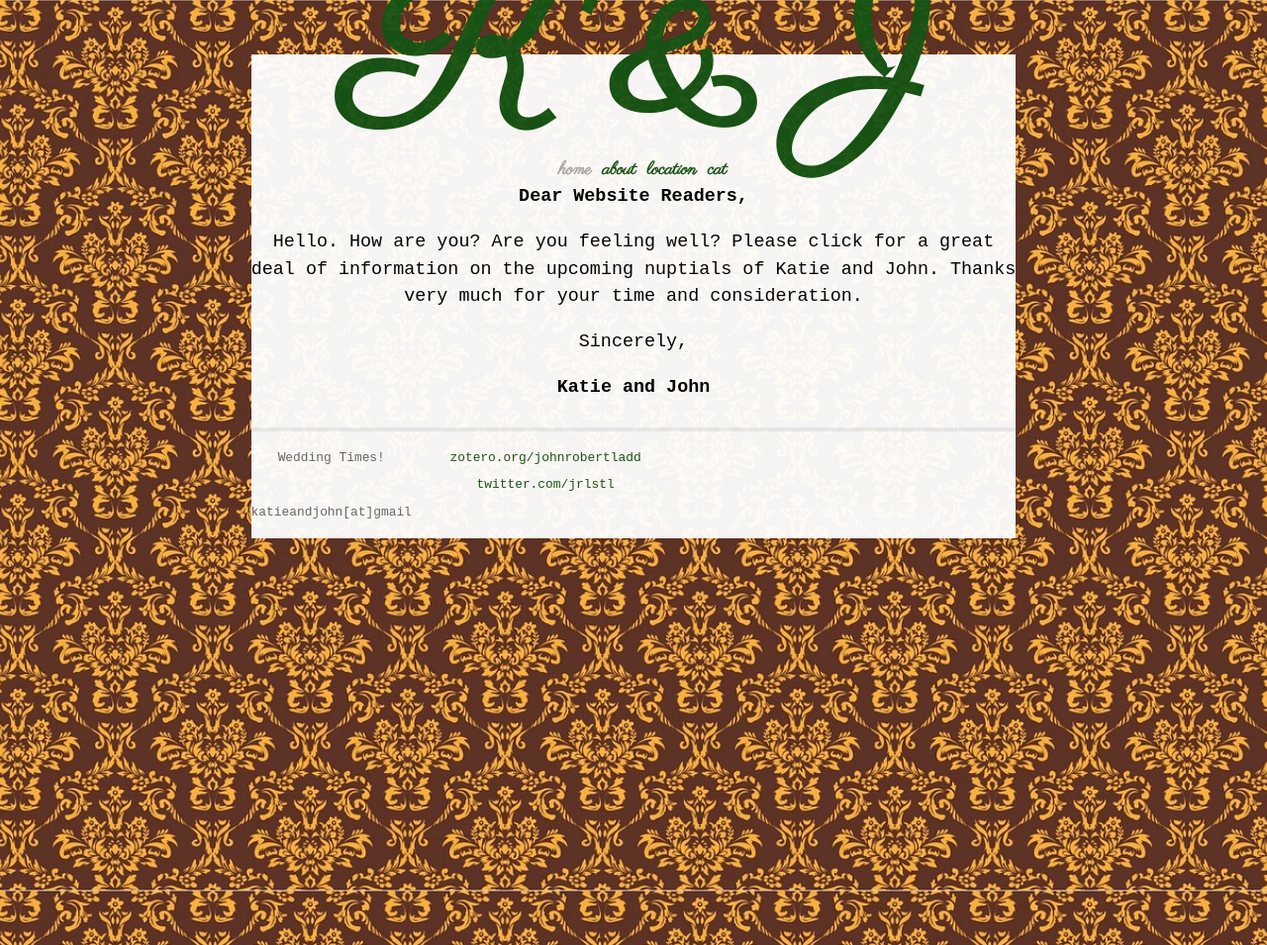
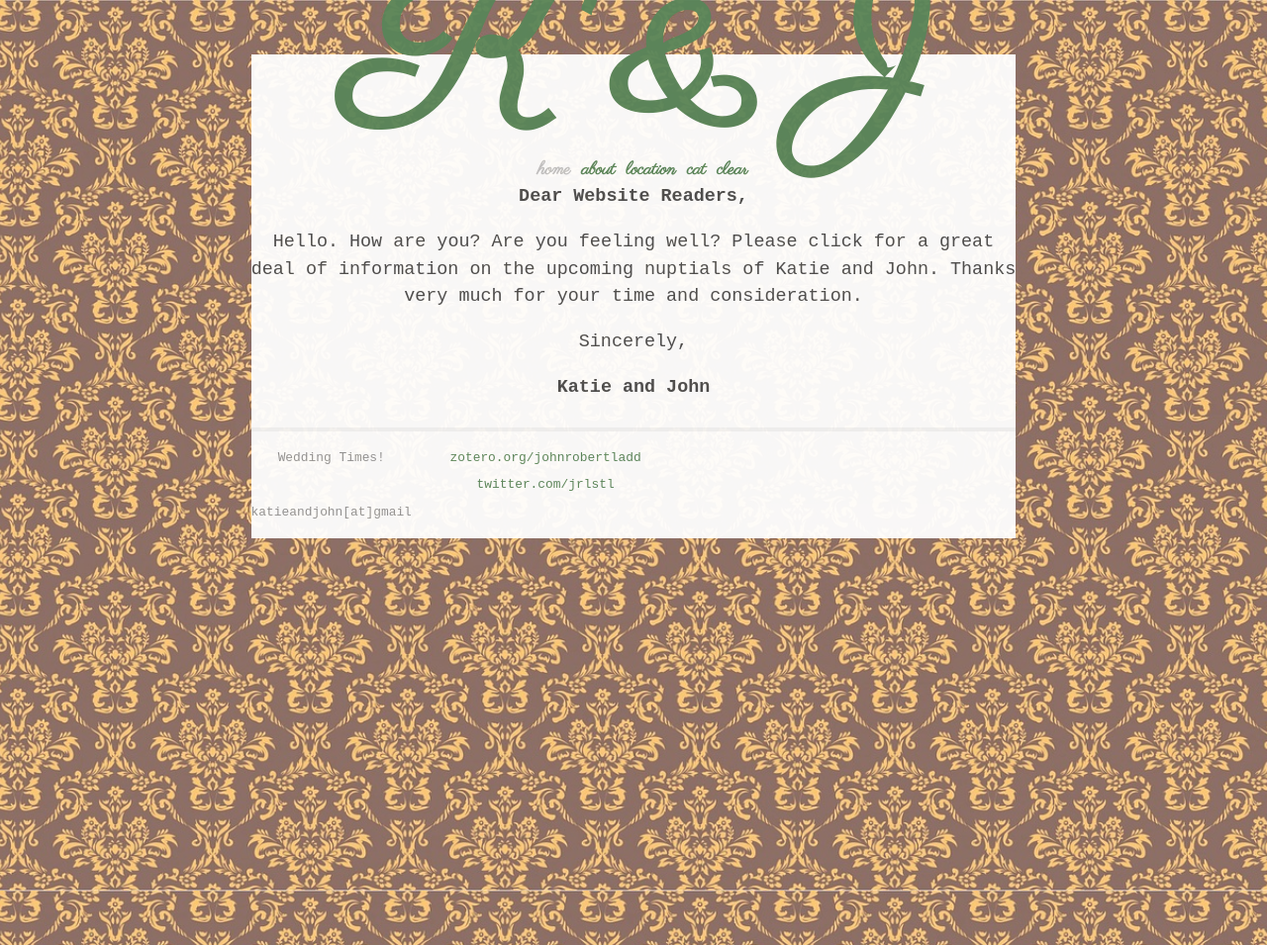
Before and after one commit to jrladd/kmarriesj, a Jekyll site: the page built from index.md, in a window 1280 px wide. Shown: the whole page at 99% size. Built offline with Jekyll 4.4.1, drawn with Linux system fonts in a browser that asks for light colours; Markdown is read by kramdown in place of the engine named in the settings.

Commit message:
change background

```diff
--- a/_layouts/default.html
+++ b/_layouts/default.html
@@ -28,6 +28,7 @@
 	    	<a href="javascript:;" onClick="document.getElementById('about').style.display='block';">about</a>
             <a href="javascript:;" onClick="document.getElementById('location').style.display='block';">location</a>
             <a href="javascript:;" onClick="document.getElementById('cat').style.display='block';">cat</a>
+            <a href="javascript:;" onClick="document.getElementById('cat').style.display='none';">clear</a>
           </div>
 
           {{ content }}
--- a/css/main.css
+++ b/css/main.css
@@ -18,6 +18,7 @@ html {
   -moz-background-size: cover;
   -o-background-size: cover;
   background-size: cover;
+  opacity: 0.7;
 }
 
 body {
```
